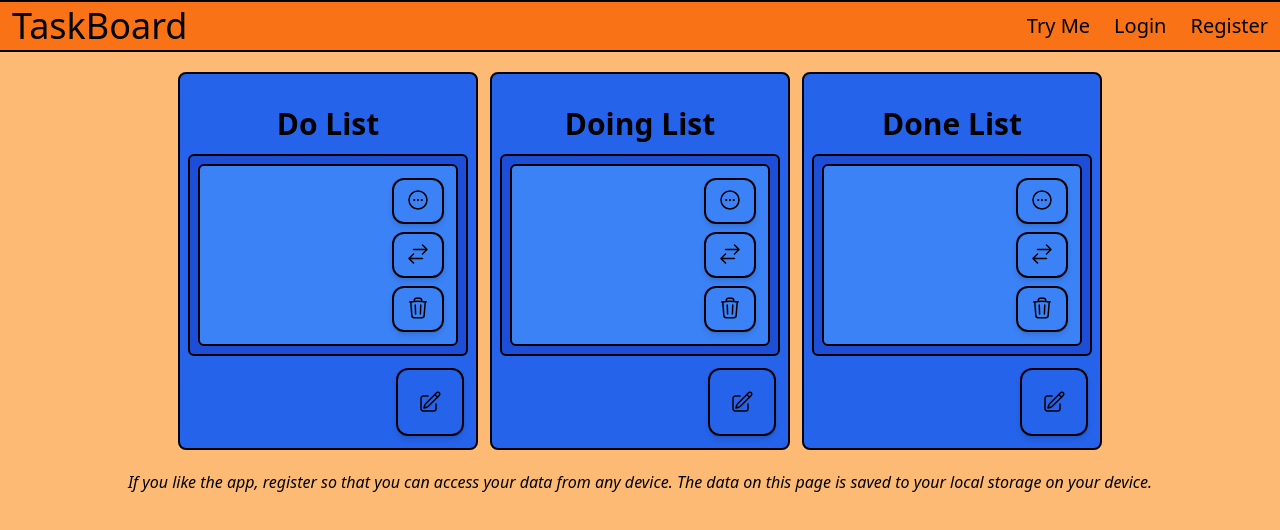
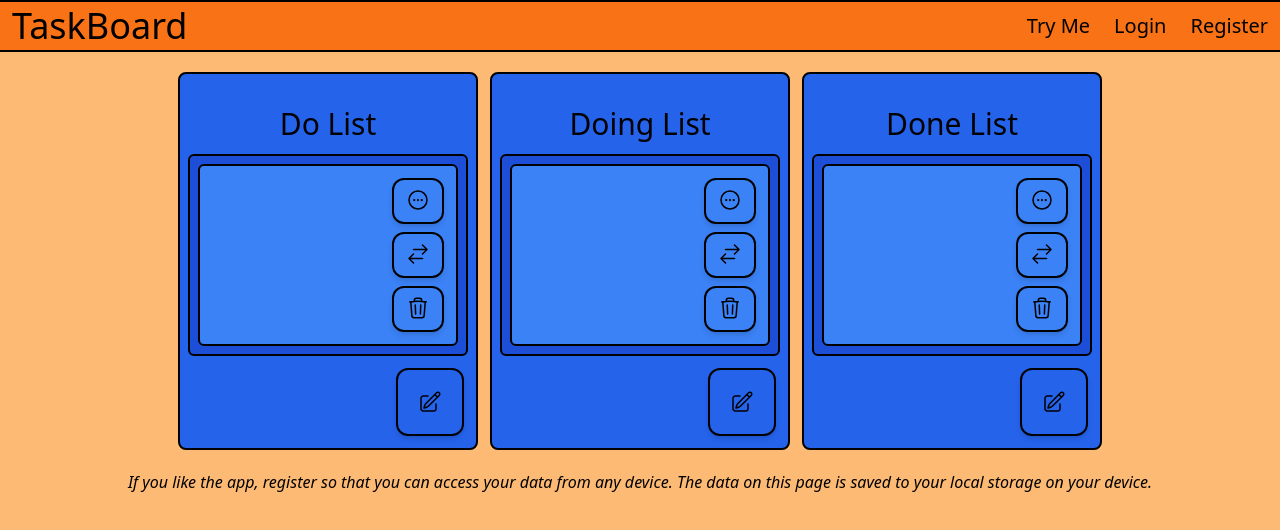
Before and after one commit to lawrence-yoon/do-list, a React (Vite) app in the folder frontend/: page /try-me in a window 1280 px wide. Shown: the top 530 px of the page. Built offline with nearby package versions, Linux system fonts and the light colour scheme.

Commit message:
add additional font and border styling

```diff
--- a/frontend/src/components/List.jsx
+++ b/frontend/src/components/List.jsx
@@ -128,7 +128,7 @@ export default function List({
 
   return (
     <div className="max-w-md min-w-[300px] border-black border-2 rounded-lg flex flex-col p-2 relative bg-blue-600">
-      <h1 className="text-3xl font-bold pt-6 pb-3 text-center">{label}</h1>
+      <h1 className="text-3xl pt-6 pb-3 text-center">{label}</h1>
 
       <NoteArea>
         {list.map((elem, index) => (
--- a/frontend/src/components/Note.jsx
+++ b/frontend/src/components/Note.jsx
@@ -10,7 +10,7 @@ function Note({
   return (
     <section className="bg-blue-500 border-2 border-black p-2 rounded-md m-1 flex flex-row align-middle justify-between">
       <div className="break-words overflow-hidden">
-        <h2 className="text-lg bold">{entry.title}</h2>
+        <h2 className="text-lg bold border-b border-black">{entry.title}</h2>
         <p className="text-sm ">{entry.details}</p>
       </div>
       <div className="flex flex-col justify-between">
```
